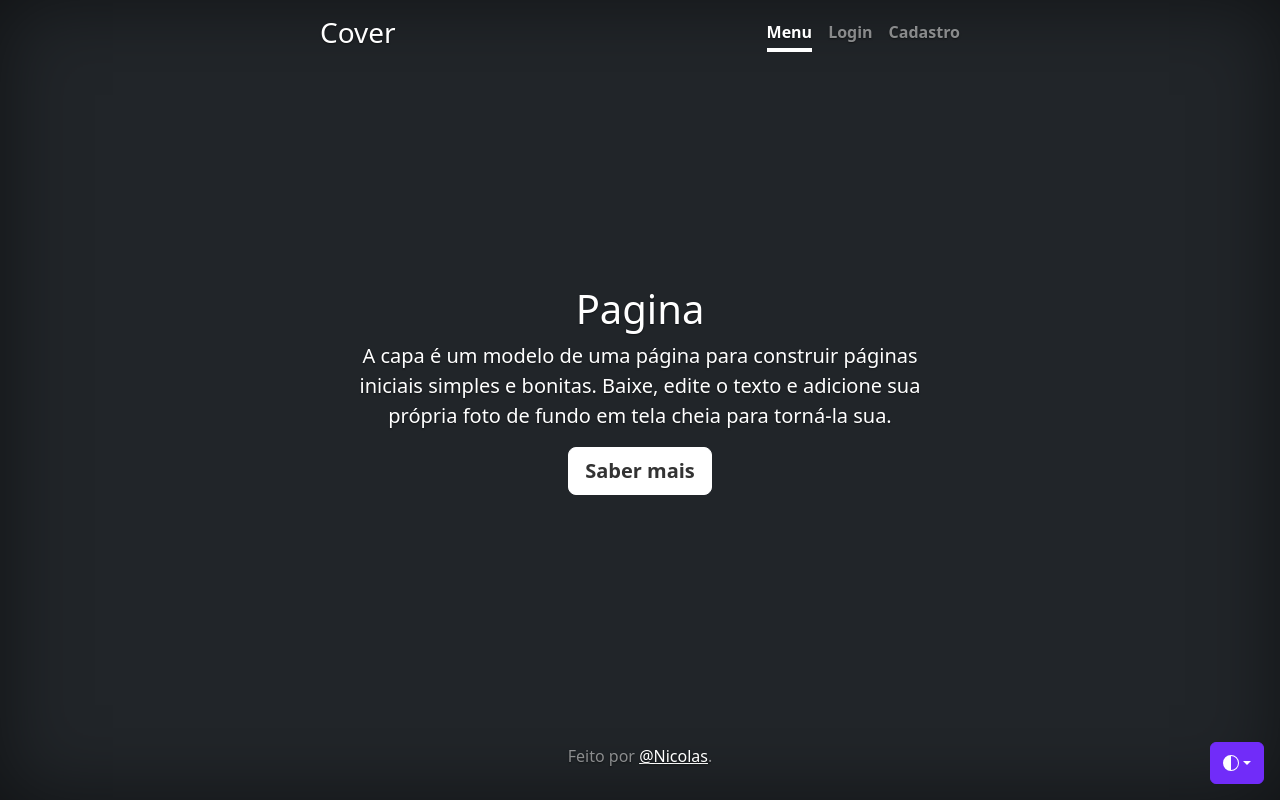
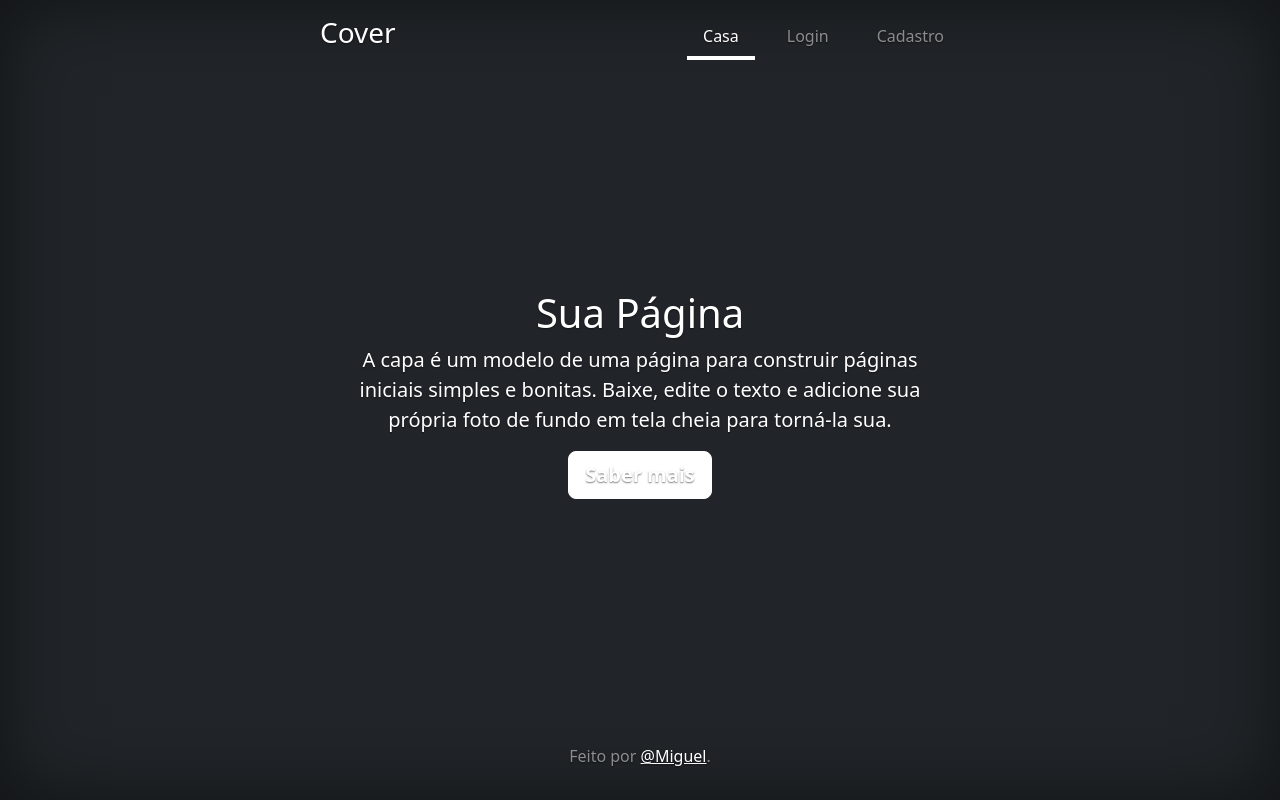
Before and after one commit to NicolasMussi89/cover, a PHP site: page / in a window 1280 px wide. Run offline with PHP 8.4, Linux system fonts and the light colour scheme; some libraries are stand-ins or nearby versions.

Commit message:
Troca de versão do Cover

```diff
--- a/index.php
+++ b/index.php
@@ -1,15 +1,15 @@
 <!doctype html>
-<html lang="pt" class="h-100" data-bs-theme="auto">
-  <head><script src="../assets/js/color-modes.js"></script>
-
+<html lang="pt" class="h-100">
+  <head>
     <meta charset="utf-8">
     <meta name="viewport" content="width=device-width, initial-scale=1">
     <meta name="description" content="">
     <meta name="author" content="Mark Otto, Jacob Thornton, and Bootstrap contributors">
-    <meta name="generator" content="Hugo 0.122.0">
-    <title>Menu inicial</title>
+    <meta name="generator" content="Hugo 0.84.0">
+    <title>Projetão</title>
 
     <link href="https://cdn.jsdelivr.net/npm/bootstrap@5.0.2/dist/css/bootstrap.min.css" rel="stylesheet" integrity="sha384-EVSTQN3/azprG1Anm3QDgpJLIm9Nao0Yz1ztcQTwFspd3yD65VohhpuuCOmLASjC" crossorigin="anonymous">
+
 
 
 <link href="../assets/dist/css/bootstrap.min.css" rel="stylesheet">
@@ -28,153 +28,39 @@
           font-size: 3.5rem;
         }
       }
-
-      .b-example-divider {
-        width: 100%;
-        height: 3rem;
-        background-color: rgba(0, 0, 0, .1);
-        border: solid rgba(0, 0, 0, .15);
-        border-width: 1px 0;
-        box-shadow: inset 0 .5em 1.5em rgba(0, 0, 0, .1), inset 0 .125em .5em rgba(0, 0, 0, .15);
-      }
-
-      .b-example-vr {
-        flex-shrink: 0;
-        width: 1.5rem;
-        height: 100vh;
-      }
-
-      .bi {
-        vertical-align: -.125em;
-        fill: currentColor;
-      }
-
-      .nav-scroller {
-        position: relative;
-        z-index: 2;
-        height: 2.75rem;
-        overflow-y: hidden;
-      }
-
-      .nav-scroller .nav {
-        display: flex;
-        flex-wrap: nowrap;
-        padding-bottom: 1rem;
-        margin-top: -1px;
-        overflow-x: auto;
-        text-align: center;
-        white-space: nowrap;
-        -webkit-overflow-scrolling: touch;
-      }
-
-      .btn-bd-primary {
-        --bd-violet-bg: #712cf9;
-        --bd-violet-rgb: 112.520718, 44.062154, 249.437846;
-
-        --bs-btn-font-weight: 600;
-        --bs-btn-color: var(--bs-white);
-        --bs-btn-bg: var(--bd-violet-bg);
-        --bs-btn-border-color: var(--bd-violet-bg);
-        --bs-btn-hover-color: var(--bs-white);
-        --bs-btn-hover-bg: #6528e0;
-        --bs-btn-hover-border-color: #6528e0;
-        --bs-btn-focus-shadow-rgb: var(--bd-violet-rgb);
-        --bs-btn-active-color: var(--bs-btn-hover-color);
-        --bs-btn-active-bg: #5a23c8;
-        --bs-btn-active-border-color: #5a23c8;
-      }
-
-      .bd-mode-toggle {
-        z-index: 1500;
-      }
-
-      .bd-mode-toggle .dropdown-menu .active .bi {
-        display: block !important;
-      }
     </style>
 
 
-    <!-- Custom styles for this template -->
     <link href="cover.css" rel="stylesheet">
   </head>
-  <body class="d-flex h-100 text-center text-bg-dark">
-    <svg xmlns="http://www.w3.org/2000/svg" class="d-none">
-      <symbol id="check2" viewBox="0 0 16 16">
-        <path d="M13.854 3.646a.5.5 0 0 1 0 .708l-7 7a.5.5 0 0 1-.708 0l-3.5-3.5a.5.5 0 1 1 .708-.708L6.5 10.293l6.646-6.647a.5.5 0 0 1 .708 0z"/>
-      </symbol>
-      <symbol id="circle-half" viewBox="0 0 16 16">
-        <path d="M8 15A7 7 0 1 0 8 1v14zm0 1A8 8 0 1 1 8 0a8 8 0 0 1 0 16z"/>
-      </symbol>
-      <symbol id="moon-stars-fill" viewBox="0 0 16 16">
-        <path d="M6 .278a.768.768 0 0 1 .08.858 7.208 7.208 0 0 0-.878 3.46c0 4.021 3.278 7.277 7.318 7.277.527 0 1.04-.055 1.533-.16a.787.787 0 0 1 .81.316.733.733 0 0 1-.031.893A8.349 8.349 0 0 1 8.344 16C3.734 16 0 12.286 0 7.71 0 4.266 2.114 1.312 5.124.06A.752.752 0 0 1 6 .278z"/>
-        <path d="M10.794 3.148a.217.217 0 0 1 .412 0l.387 1.162c.173.518.579.924 1.097 1.097l1.162.387a.217.217 0 0 1 0 .412l-1.162.387a1.734 1.734 0 0 0-1.097 1.097l-.387 1.162a.217.217 0 0 1-.412 0l-.387-1.162A1.734 1.734 0 0 0 9.31 6.593l-1.162-.387a.217.217 0 0 1 0-.412l1.162-.387a1.734 1.734 0 0 0 1.097-1.097l.387-1.162zM13.863.099a.145.145 0 0 1 .274 0l.258.774c.115.346.386.617.732.732l.774.258a.145.145 0 0 1 0 .274l-.774.258a1.156 1.156 0 0 0-.732.732l-.258.774a.145.145 0 0 1-.274 0l-.258-.774a1.156 1.156 0 0 0-.732-.732l-.774-.258a.145.145 0 0 1 0-.274l.774-.258c.346-.115.617-.386.732-.732L13.863.1z"/>
-      </symbol>
-      <symbol id="sun-fill" viewBox="0 0 16 16">
-        <path d="M8 12a4 4 0 1 0 0-8 4 4 0 0 0 0 8zM8 0a.5.5 0 0 1 .5.5v2a.5.5 0 0 1-1 0v-2A.5.5 0 0 1 8 0zm0 13a.5.5 0 0 1 .5.5v2a.5.5 0 0 1-1 0v-2A.5.5 0 0 1 8 13zm8-5a.5.5 0 0 1-.5.5h-2a.5.5 0 0 1 0-1h2a.5.5 0 0 1 .5.5zM3 8a.5.5 0 0 1-.5.5h-2a.5.5 0 0 1 0-1h2A.5.5 0 0 1 3 8zm10.657-5.657a.5.5 0 0 1 0 .707l-1.414 1.415a.5.5 0 1 1-.707-.708l1.414-1.414a.5.5 0 0 1 .707 0zm-9.193 9.193a.5.5 0 0 1 0 .707L3.05 13.657a.5.5 0 0 1-.707-.707l1.414-1.414a.5.5 0 0 1 .707 0zm9.193 2.121a.5.5 0 0 1-.707 0l-1.414-1.414a.5.5 0 0 1 .707-.707l1.414 1.414a.5.5 0 0 1 0 .707zM4.464 4.465a.5.5 0 0 1-.707 0L2.343 3.05a.5.5 0 1 1 .707-.707l1.414 1.414a.5.5 0 0 1 0 .708z"/>
-      </symbol>
-    </svg>
-
-    <div class="dropdown position-fixed bottom-0 end-0 mb-3 me-3 bd-mode-toggle">
-      <button class="btn btn-bd-primary py-2 dropdown-toggle d-flex align-items-center"
-              id="bd-theme"
-              type="button"
-              aria-expanded="false"
-              data-bs-toggle="dropdown"
-              aria-label="Toggle theme (auto)">
-        <svg class="bi my-1 theme-icon-active" width="1em" height="1em"><use href="#circle-half"></use></svg>
-        <span class="visually-hidden" id="bd-theme-text">Toggle theme</span>
-      </button>
-      <ul class="dropdown-menu dropdown-menu-end shadow" aria-labelledby="bd-theme-text">
-        <li>
-          <button type="button" class="dropdown-item d-flex align-items-center" data-bs-theme-value="light" aria-pressed="false">
-            <svg class="bi me-2 opacity-50" width="1em" height="1em"><use href="#sun-fill"></use></svg>
-            Light
-            <svg class="bi ms-auto d-none" width="1em" height="1em"><use href="#check2"></use></svg>
-          </button>
-        </li>
-        <li>
-          <button type="button" class="dropdown-item d-flex align-items-center" data-bs-theme-value="dark" aria-pressed="false">
-            <svg class="bi me-2 opacity-50" width="1em" height="1em"><use href="#moon-stars-fill"></use></svg>
-            Dark
-            <svg class="bi ms-auto d-none" width="1em" height="1em"><use href="#check2"></use></svg>
-          </button>
-        </li>
-        <li>
-          <button type="button" class="dropdown-item d-flex align-items-center active" data-bs-theme-value="auto" aria-pressed="true">
-            <svg class="bi me-2 opacity-50" width="1em" height="1em"><use href="#circle-half"></use></svg>
-            Auto
-            <svg class="bi ms-auto d-none" width="1em" height="1em"><use href="#check2"></use></svg>
-          </button>
-        </li>
-      </ul>
-    </div>
-
+  <body class="d-flex h-100 text-center text-white bg-dark">
 
 <div class="cover-container d-flex w-100 h-100 p-3 mx-auto flex-column">
   <header class="mb-auto">
     <div>
       <h3 class="float-md-start mb-0">Cover</h3>
       <nav class="nav nav-masthead justify-content-center float-md-end">
-        <a class="nav-link fw-bold py-1 px-0 active" aria-current="page" href="#">Menu</a>
-        <a class="nav-link fw-bold py-1 px-0" href="#">Login</a>
-        <a class="nav-link fw-bold py-1 px-0" href="#">Cadastro</a>
+        <a class="nav-link active" aria-current="page" href="#">Casa</a>
+        <a class="nav-link" href="login.php">Login</a>
+        <a class="nav-link" href="cadastro.php">Cadastro</a>
       </nav>
     </div>
   </header>
 
   <main class="px-3">
-    <h1>Pagina</h1>
+    <h1>Sua Página</h1>
     <p class="lead">A capa é um modelo de uma página para construir páginas iniciais simples e bonitas. Baixe, edite o texto e adicione sua própria foto de fundo em tela cheia para torná-la sua.</p>
     <p class="lead">
-      <a href="#" class="btn btn-lg btn-light fw-bold border-white bg-white">Saber mais</a>
+      <a href="#" class="btn btn-lg btn-secondary fw-bold border-white bg-white">Saber mais</a>
     </p>
   </main>
 
   <footer class="mt-auto text-white-50">
-  <p>Feito por </a><a href="https://github.com/NicolasMussi89" class="text-white">@Nicolas</a>.</p>
+    <p>Feito por </a><a href="https://github.com/miguelitto16" class="text-white">@Miguel</a>.</p>
   </footer>
 </div>
-<script src="../assets/dist/js/bootstrap.bundle.min.js"></script>
 
-    </body>
+
+
+  </body>
 </html>
```
